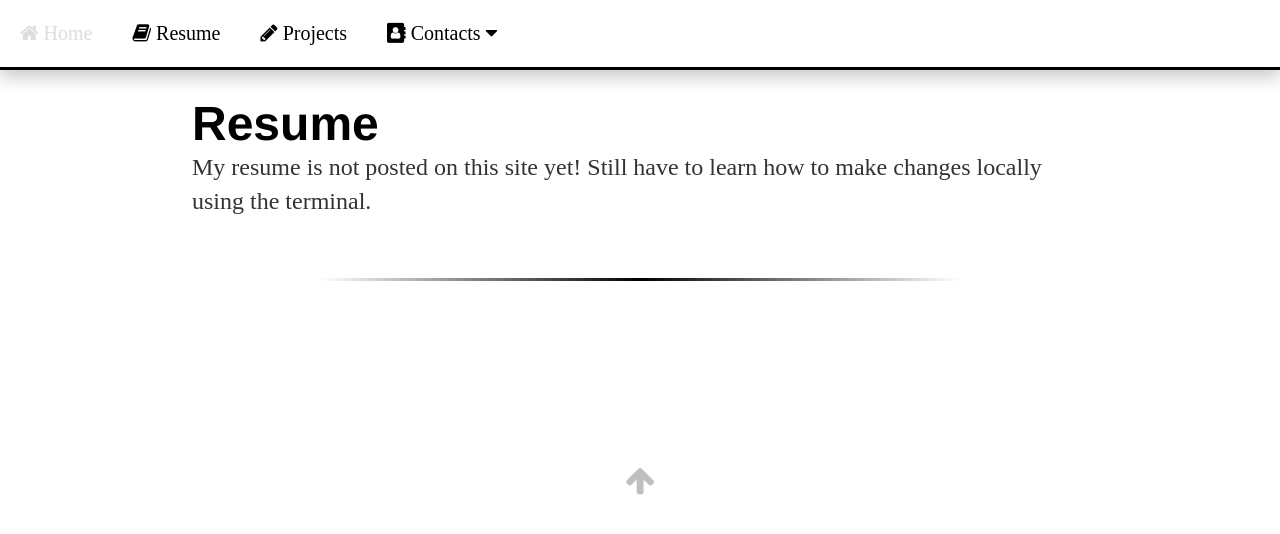
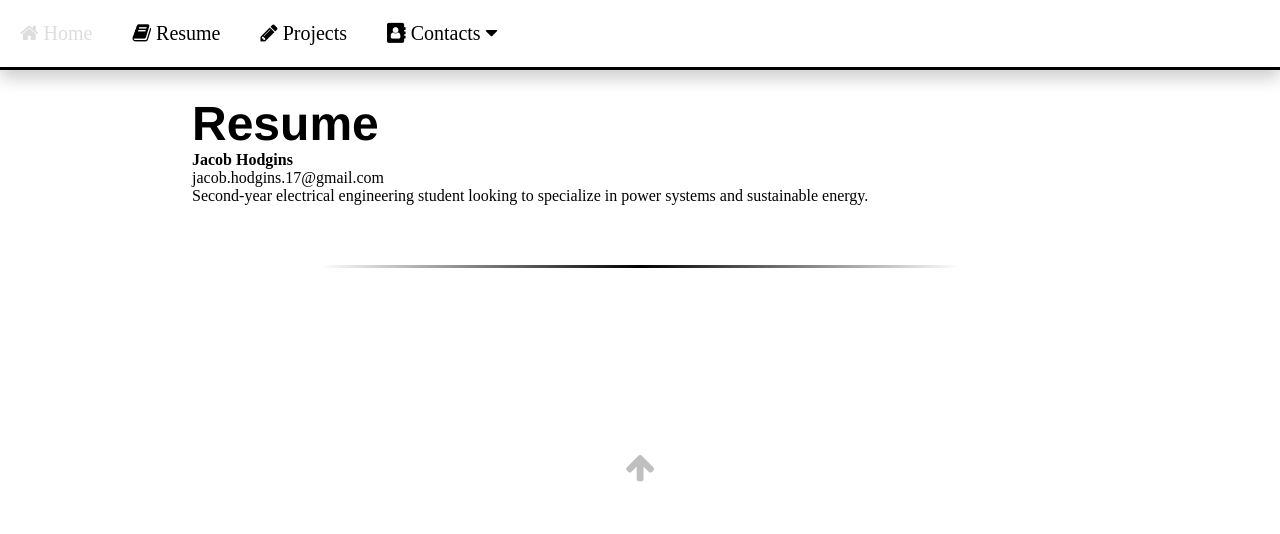
Before and after one commit to JacobHodgins/hodginsjacob, a Jekyll site: the page built from resume/index.html, in a window 1280 px wide. Shown: the top 534 px of the page. Built offline with Jekyll 4.4.1, drawn with Linux system fonts in a browser that asks for light colours.

Commit message:
Update index.html

```diff
--- a/resume/index.html
+++ b/resume/index.html
@@ -4,5 +4,15 @@ title: Resume
 ---
 <div>
   <h1>{{ page.title }}</h1>
-  <p>My resume is not posted on this site yet! Still have to learn how to make changes locally using the terminal.</p>
+
+  <div class="my-name"><b>Jacob Hodgins</b></div>
+
+  <div class="resume-blurb">
+    <div class="my-email">jacob.hodgins.17@gmail.com</div>
+    <span></span>
+    <div class="resume-blurb">
+      Second-year electrical engineering student looking to specialize in power systems and sustainable energy.
+    </div>
+  </div>
+
 </div>
```
